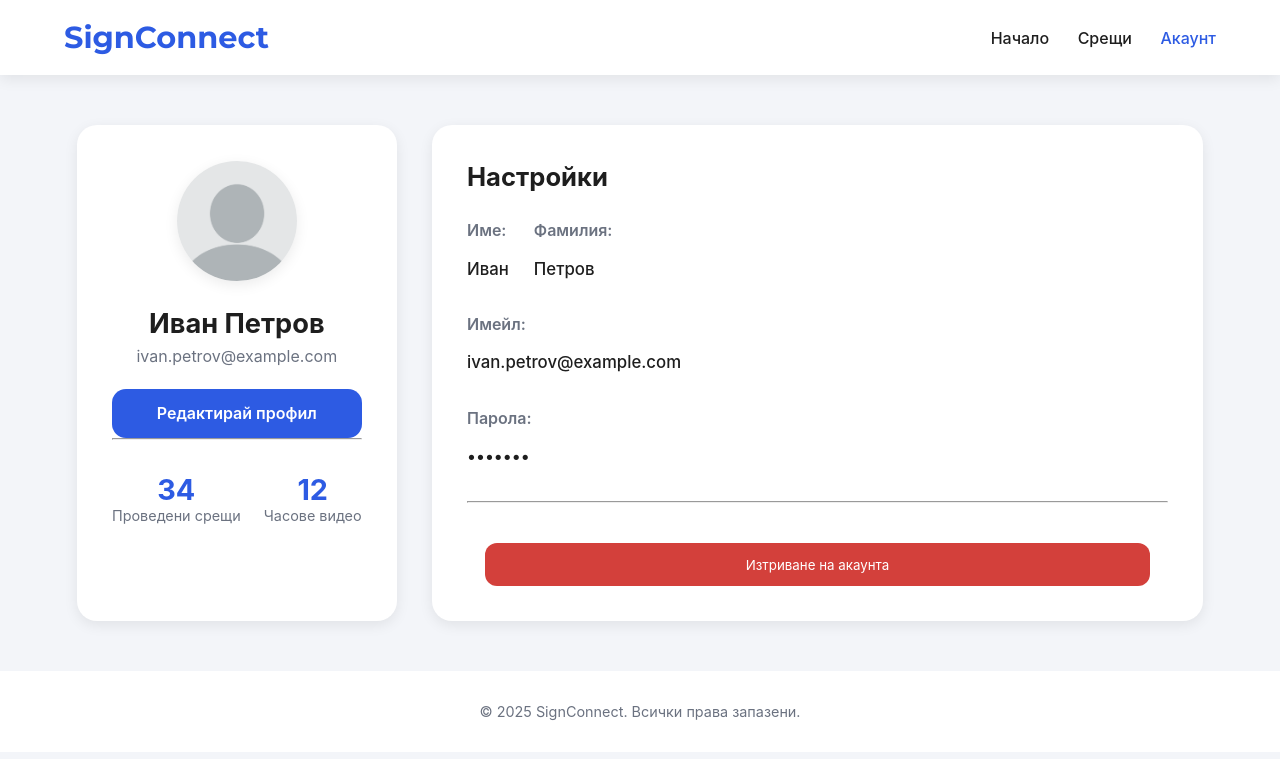
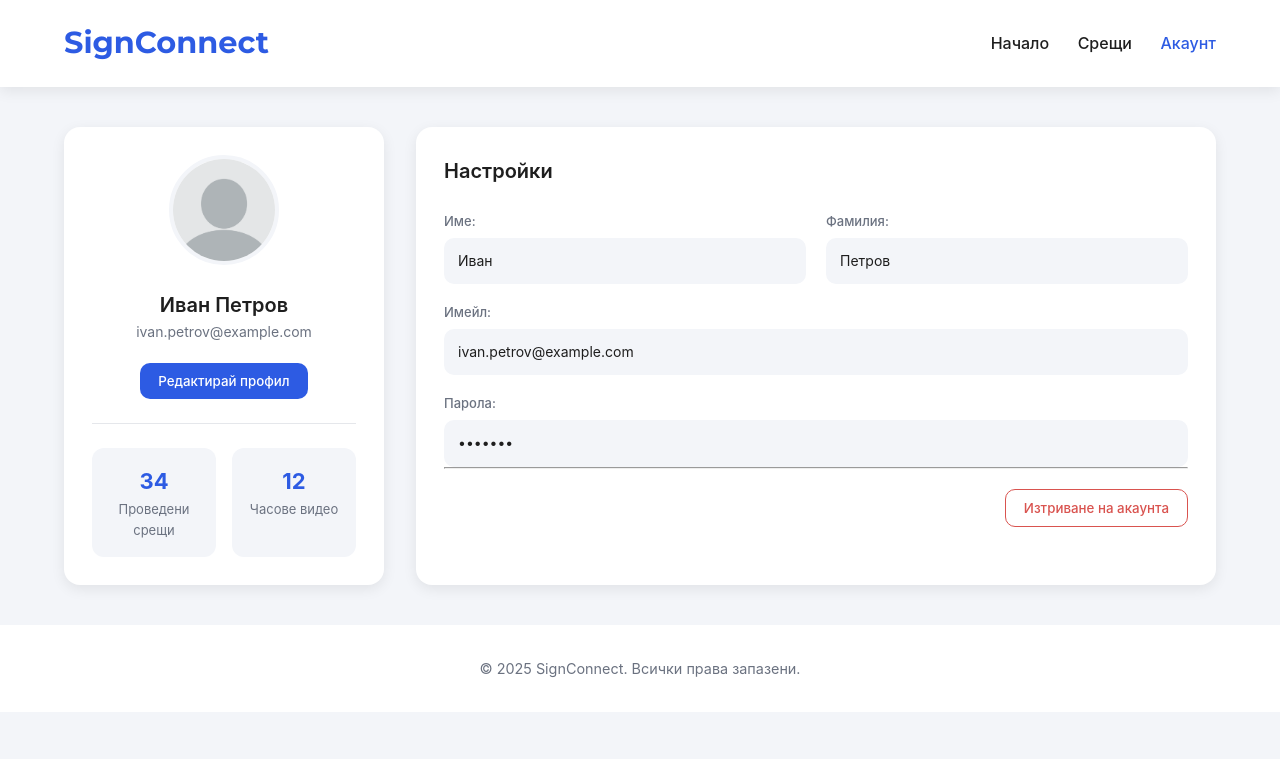
Before and after one commit to GabriellaRogut/VideoconferencingSystem, a PHP site: page /account.php in a window 1280 px wide. Shown: the top 759 px of the page. Run offline with PHP 8.4, Linux system fonts and the light colour scheme.

Commit message:
Edited account.php styles

```diff
--- a/account.php
+++ b/account.php
@@ -123,14 +123,15 @@
                 <input type="password" placeholder="•••••••">
             </div>
 
-            <div class="save-btn-div">
+            <div class="btn-div">
                 <button class="save-btn" type="submit">Запази промените</button>
+                <button class="cancel-btn" type="submit">Назад</button>
             </div>
         </form>
 
-        <hr>
+        <hr style="margin: 20px;">
 
-        <button class="danger-btn">Изтриване на акаунта</button>
+        <button class="danger-btn danger-btn-edit">Изтриване на акаунта</button>
     </div>
 
 </section>
@@ -163,25 +164,3 @@ document.addEventListener("DOMContentLoaded", () => {
     });
 });
 </script>
-
-<script>
-document.addEventListener("DOMContentLoaded", () => {
-    const editBtn = document.querySelector(".edit-btn");
-    const saveBtn = document.querySelector(".save-btn");
-    const viewDiv = document.getElementById("view-account");
-    const editDiv = document.getElementById("edit-account");
-
-    // Open edit mode
-    editBtn.addEventListener("click", () => {
-        viewDiv.style.display = "none";
-        editDiv.style.display = "block";
-    });
-
-    // Save and return to view mode
-    saveBtn.addEventListener("click", (e) => {
-        e.preventDefault();
-        editDiv.style.display = "none";
-        viewDiv.style.display = "block";
-    });
-});
-</script>
--- a/assets/css/account-style.css
+++ b/assets/css/account-style.css
@@ -1,29 +1,22 @@
-/* PAGE LAYOUT */
+body {
+    line-height: 1.6;
+}
+
+/* LAYOUT */
 .account-container {
+    max-width: 1200px;
+    margin: 40px auto;
+    padding: 0 24px;
     display: grid;
     grid-template-columns: 320px 1fr;
-    gap: 35px;
-    padding: 50px 6%;
+    gap: 32px;
 }
 
-@media (max-width: 900px) {
-    .account-container {
-        grid-template-columns: 1fr;
-    }
-}
-
-/* SHARED CARD STYLE */
 .acc-card {
     background: var(--color-white);
-    padding: 2.2rem;
-    border-radius: 20px;
+    border-radius: 16px;
+    padding: 28px;
     box-shadow: var(--shadow-light);
-    transition: 0.25s;
-}
-
-.acc-card:hover {
-    transform: translateY(-3px);
-    box-shadow: var(--shadow-heavy);
 }
 
 /* PROFILE CARD */
@@ -32,156 +25,175 @@
 }
 
 .profile-photo {
-    width: 120px;
-    height: 120px;
+    width: 110px;
+    height: 110px;
     border-radius: 50%;
     object-fit: cover;
-    box-shadow: var(--shadow-light);
-    margin-bottom: 1.4rem;
+    margin-bottom: 16px;
+    border: 4px solid var(--color-bg);
 }
 
 .profile-card h2 {
-    font-size: 1.7rem;
-    font-weight: 700;
-    margin-bottom: .4rem;
+    font-size: 20px;
+    font-weight: 600;
 }
 
-.email {
+.profile-card .email {
+    font-size: 14px;
     color: var(--color-muted);
-    margin-bottom: 1.4rem;
+    margin-bottom: 20px;
 }
 
-/* STATS */
+.edit-btn {
+    background: var(--color-primary);
+    color: white;
+    border: none;
+    padding: 10px 18px;
+    border-radius: 10px;
+    font-weight: 500;
+    cursor: pointer;
+    transition: background 0.2s ease;
+}
+
+.edit-btn:hover {
+    background: var(--color-primary-light);
+}
+
+.profile-card hr {
+    margin: 24px 0;
+    border: none;
+    border-top: 1px solid #E5E7EB;
+}
+
 .stats {
     display: flex;
     justify-content: space-between;
-    margin-top: 2rem;
+    gap: 16px;
+}
+
+.stat-box {
+    flex: 1;
+    background: var(--color-bg);
+    border-radius: 12px;
+    padding: 16px;
 }
 
 .stat-box h3 {
+    font-size: 22px;
+    font-weight: 700;
     color: var(--color-primary);
-    font-size: 1.8rem;
-    font-weight: 700;
 }
 
 .stat-box p {
+    font-size: 13px;
     color: var(--color-muted);
-    font-size: 0.9rem;
 }
 
-/* BUTTONS */
-.edit-btn{
-    background: var(--color-primary);
+/* SETTINGS */
+.section-title {
+    font-size: 20px;
+    font-weight: 600;
+    margin-bottom: 24px;
+}
+
+.settings-form {
+    display: flex;
+    flex-direction: column;
+    gap: 18px;
+}
+
+.input-row {
+    display: grid;
+    grid-template-columns: 1fr 1fr;
+    gap: 20px;
+}
+
+.field label {
+    font-size: 13px;
+    font-weight: 500;
+    color: var(--color-muted);
+    margin-bottom: 6px;
+    display: block;
+}
+
+.view-fields {
+    padding: 12px 14px;
+    background: var(--color-bg);
+    border-radius: 10px;
+    font-size: 14px;
+}
+
+.field input {
+    width: 100%;
+    padding: 12px 14px;
+    border-radius: 10px;
+    border: 1px solid #E5E7EB;
+    font-size: 14px;
+    transition: border 0.2s ease;
+}
+
+.field input:focus {
+    outline: none;
+    border-color: var(--color-primary);
+}
+
+/* ACTION BUTTONS */
+.btn-div {
+    margin-top: 10px;
+    display: flex;
+    justify-content: flex-end;
+    gap: 7px;
+}
+
+.save-btn, .cancel-btn {
+    background: var(--color-secondary);
     color: white;
     border: none;
-    padding: .9rem 1.4rem;
-    border-radius: 14px;
-    width: 100%;
+    padding: 12px 22px;
+    border-radius: 10px;
     font-weight: 600;
     cursor: pointer;
-    transition: 0.25s;
-    font-size: 1rem;
 }
 
-.save-btn {
-    background: var(--color-primary);
-    color: white;
-    border: none;
-    padding: .85rem 1.3rem;
-    border-radius: 12px;
-    width: 30%;
-    cursor: pointer;
-    transition: 0.25s;
-    margin-top: 0px;
-    margin-bottom: 30px;
+.save-btn:hover, .cancel-btn:hocer {
+    background: var(--color-secondary-light);
 }
 
-.save-btn-div {
+/* DANGER ZONE */
+.danger-container {
+    margin-top: 20px;
     display: flex;
-    padding: 10px;
-    width: 100%;
-    align-items: center;
-    justify-content: end;
+    justify-content: flex-end;
 }
 
-.edit-btn:hover,
-.save-btn:hover {
-    background: var(--color-primary-light);
-    transform: translateY(-2px);
+.danger-btn {
+    background: transparent;
+    color: var(--red);
+    border: 1px solid var(--red);
+    padding: 10px 18px;
+    border-radius: 10px;
+    font-weight: 500;
+    cursor: pointer;
+    transition: all 0.2s ease;
+}
+
+.danger-btn:hover {
+    background: var(--red);
+    color: white;
+}
+
+.danger-btn-edit {
+    width: 100%;
 }
 
 
-/* DELETE BUTTON */
-.danger-container {
-    display: flex;
-    justify-content: center;
-}
+/* RESPONSIVE */
+@media (max-width: 900px) {
+    .account-container {
+        grid-template-columns: 1fr;
+    }
 
-.danger-btn {
-    background: var(--red);
-    color: white;
-    border: none;
-    padding: .85rem 1.3rem;
-    border-radius: 12px;
-    width: 95%;
-    cursor: pointer;
-    margin-top: 40px;
-    transition: 0.25s;
-}
-
-.danger-btn:hover {
-    background: var(--red-hover);
-    transform: translateY(-2px);
-}
-
-/* SETTINGS SECTION */
-.section-title {
-    margin-bottom: 1.8rem;
-    font-size: 1.6rem;
-    font-weight: 700;
-}
-
-.settings-form .field {
-    margin-bottom: 1.4rem;
-    display: flex;
-    flex-direction: column;
-}
-
-.input-row {
-    display: flex;
-    gap: 25px;
-}
-
-@media (max-width: 700px) {
     .input-row {
-        flex-direction: column;
+        grid-template-columns: 1fr;
     }
 }
-
-label {
-    font-weight: 600;
-    margin-bottom: .35rem;
-    color: var(--color-muted);
-}
-
-/* TEXT FIELDS */
-.view-fields {
-    padding: 0.8rem 0;
-    font-size: 1.05rem;
-    font-weight: 500;
-}
-
-/* INPUTS */
-input {
-    padding: 0.85rem;
-    border: 1px solid #ccc;
-    border-radius: 12px;
-    font-size: 1rem;
-    transition: 0.25s;
-}
-
-input:focus {
-    border-color: var(--color-primary);
-    outline: none;
-    box-shadow: 0 0 0 3px rgba(45, 91, 227, 0.2);
-}
--- a/assets/css/general.css
+++ b/assets/css/general.css
@@ -7,8 +7,8 @@
     --color-white: #FFFFFF;
     --color-text: #1E1E1E;
     --color-muted: #6B7280;
-    --red: #d3403b;
-    --red-hover: #b62525;
+    --red: #d9534f;
+    --red-hover: #b13531;
 
     --shadow-light: 0 4px 14px rgba(0, 0, 0, 0.08);
     --shadow-heavy: 0 10px 35px rgba(0, 0, 0, 0.12);
```
